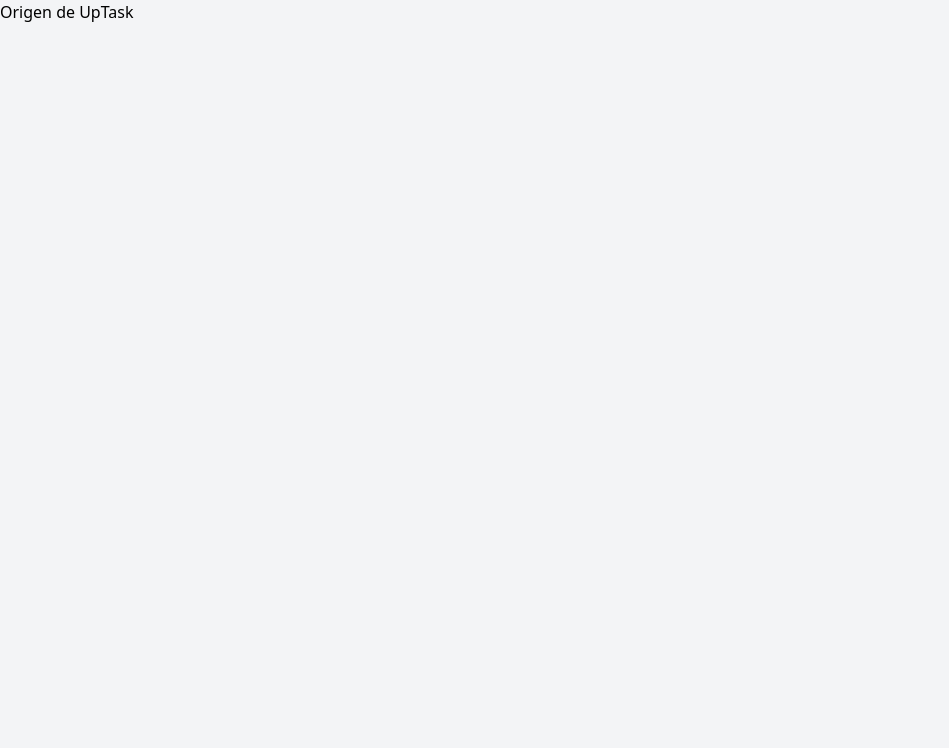
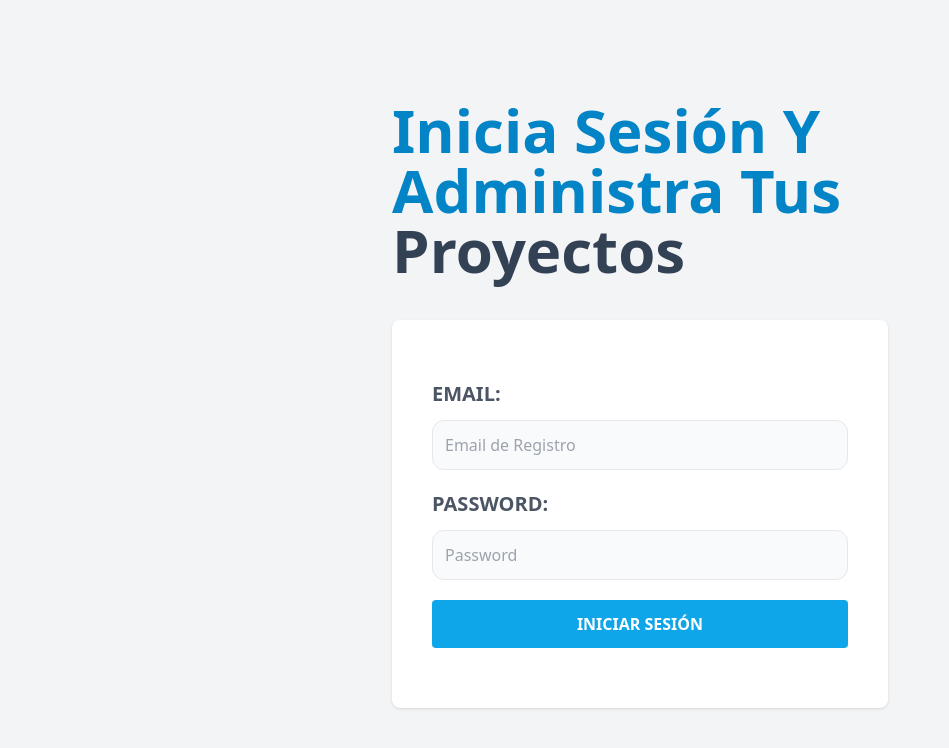
Before and after one commit to Adotel15/UpTask, a React (Vite) app in the folder frontend/: page / in a window 1280 px wide. Shown: the top 748 px of the page, without its empty margins (0-949 px from the left). Built offline with nearby package versions, Linux system fonts and the light colour scheme.

Commit message:
Pagina iniciar sesión, base de routing

```diff
--- a/frontend/src/App.jsx
+++ b/frontend/src/App.jsx
@@ -1,9 +1,29 @@
 
+// Dependencias
+import { BrowserRouter, Routes, Route } from 'react-router-dom'
+// Layouts
+import AuthLayout from './layouts/AuthLayout'
+// Páginas
+import Login from './paginas/Login'
+import Registrar from './paginas/Registrar'
+import OlvidePassword from './paginas/OlvidePassword'
+import NuevoPassword from './paginas/NuevoPassword'
+import ConfirmarCuenta from './paginas/ConfirmarCuenta'
 
 function App() {
 
     return (
-        <h1> Origen de UpTask </h1>
+        <BrowserRouter>
+            <Routes>
+                <Route path = "/" element = { <AuthLayout /> }>
+                    <Route index element = { <Login /> }/>
+                    <Route path = "registrar" element = { <Registrar /> }/>
+                    <Route path = "olvide-password" element = { <OlvidePassword /> }/>
+                    <Route path = "olvide-password/:token" element = { <NuevoPassword /> }/>
+                    <Route path = "confirmar/:id" element = { <ConfirmarCuenta /> }/>
+                </Route>
+            </Routes>
+        </BrowserRouter>
     )
 }
 
--- /dev/null
+++ b/frontend/src/layouts/AuthLayout.jsx
@@ -0,0 +1,19 @@
+
+import { Outlet } from 'react-router-dom'
+// Outlet sirve para que las route que estén dentro de esta route, se imprimen donde el outlet
+// Algo asi como tener un Layout e imprimir un children
+
+const AuthLayout = () => {
+
+    return (
+        <>
+            <main className = 'container mx-auto mt-5 md:mt-20 p-5 md:flex md:justify-center'>
+                <div className = 'md:w-2/3 lg:w-2/5'>
+                    <Outlet />
+                </div>
+            </main>
+        </>
+    )
+}
+
+export default AuthLayout
--- /dev/null
+++ b/frontend/src/paginas/ConfirmarCuenta.jsx
@@ -0,0 +1,12 @@
+
+
+const ConfirmarCuenta = () => {
+
+    return (
+        <div>
+
+        </div>
+    )
+}
+
+export default ConfirmarCuenta
--- /dev/null
+++ b/frontend/src/paginas/Login.jsx
@@ -0,0 +1,54 @@
+
+
+const Login = () => {
+
+    return (
+        <>
+            <h1 className = "text-sky-600 font-black text-6xl">
+                Inicia Sesión Y Administra Tus
+                <span className = "text-slate-700"> Proyectos </span>
+            </h1>
+
+            <form className = "my-10 bg-white shadow rounded-lg p-10">
+                <div className = "my-5">
+                    <label
+                        className = "uppercase text-gray-600 block text-xl font-bold"
+                        htmlFor = "correo"
+                        >
+                            Email:
+                    </label>
+                    <input
+                        id = "correo"
+                        type = "email"
+                        placeholder = "Email de Registro"
+                        className = "w-full mt-3 p-3 border rounded-xl bg-gray-50"
+                    />
+                </div>
+
+                <div className = "my-5">
+                    <label
+                        className = "uppercase text-gray-600 block text-xl font-bold"
+                        htmlFor = "contrasena"
+                        >
+                            Password:
+                    </label>
+                    <input
+                        id = "contrasena"
+                        type = "password"
+                        placeholder = "Password"
+                        className = "w-full mt-3 p-3 border rounded-xl bg-gray-50"
+                    />
+                </div>
+
+                <input
+                    type = "submit"
+                    value = "Iniciar Sesión"
+                    className = "bg-sky-500 mb-5 w-full py-3 text-white uppercase font-bold rounded hover:cursor-pointer hover:bg-sky-800 transition-colors"
+
+                />
+            </form>
+        </>
+    )
+}
+
+export default Login
--- /dev/null
+++ b/frontend/src/paginas/NuevoPassword.jsx
@@ -0,0 +1,12 @@
+
+
+const NuevoPassword = () => {
+
+    return (
+        <div>
+
+        </div>
+    )
+}
+
+export default NuevoPassword
--- /dev/null
+++ b/frontend/src/paginas/OlvidePassword.jsx
@@ -0,0 +1,12 @@
+
+
+const OlvidePassword = () => {
+
+    return (
+        <div>
+
+        </div>
+    )
+}
+
+export default OlvidePassword
--- /dev/null
+++ b/frontend/src/paginas/Registrar.jsx
@@ -0,0 +1,13 @@
+
+
+const Registrar = () => {
+
+
+    return (
+        <div>
+            Registrar
+        </div>
+    )
+}
+
+export default Registrar
```
